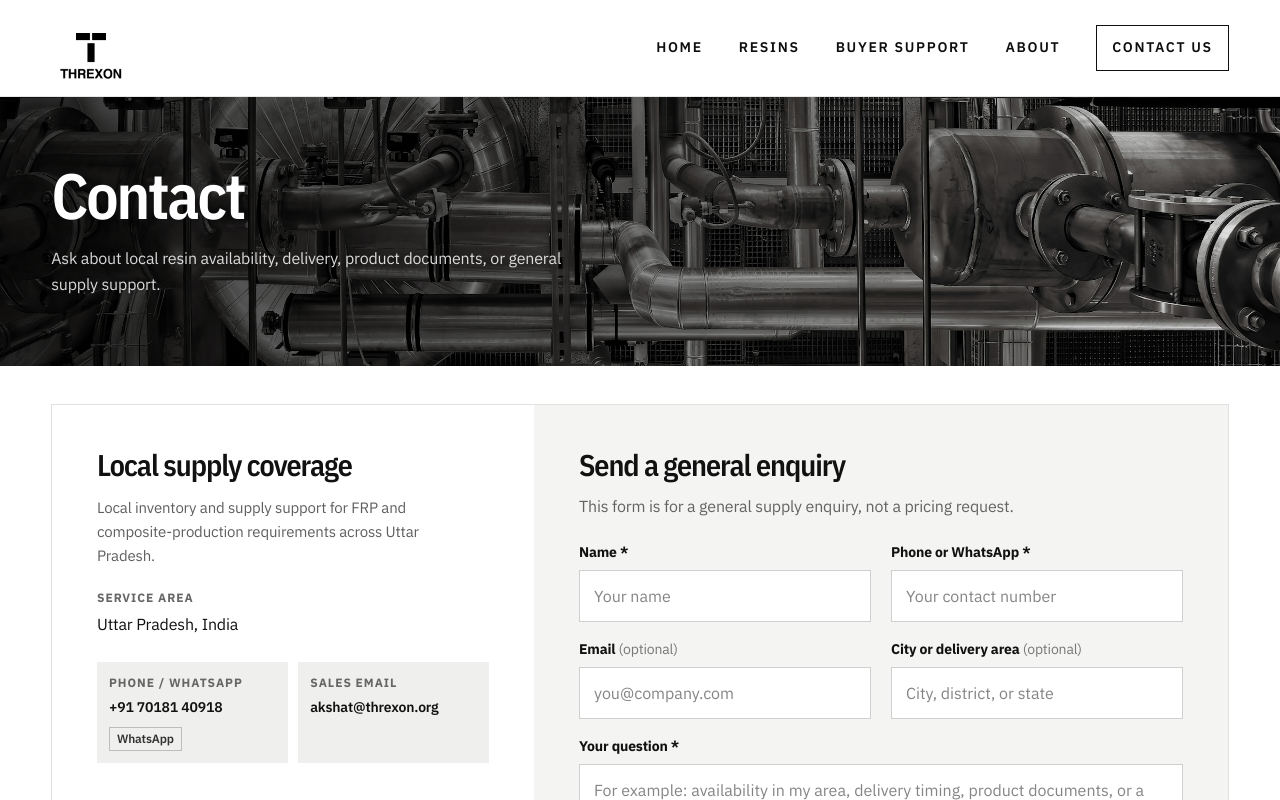
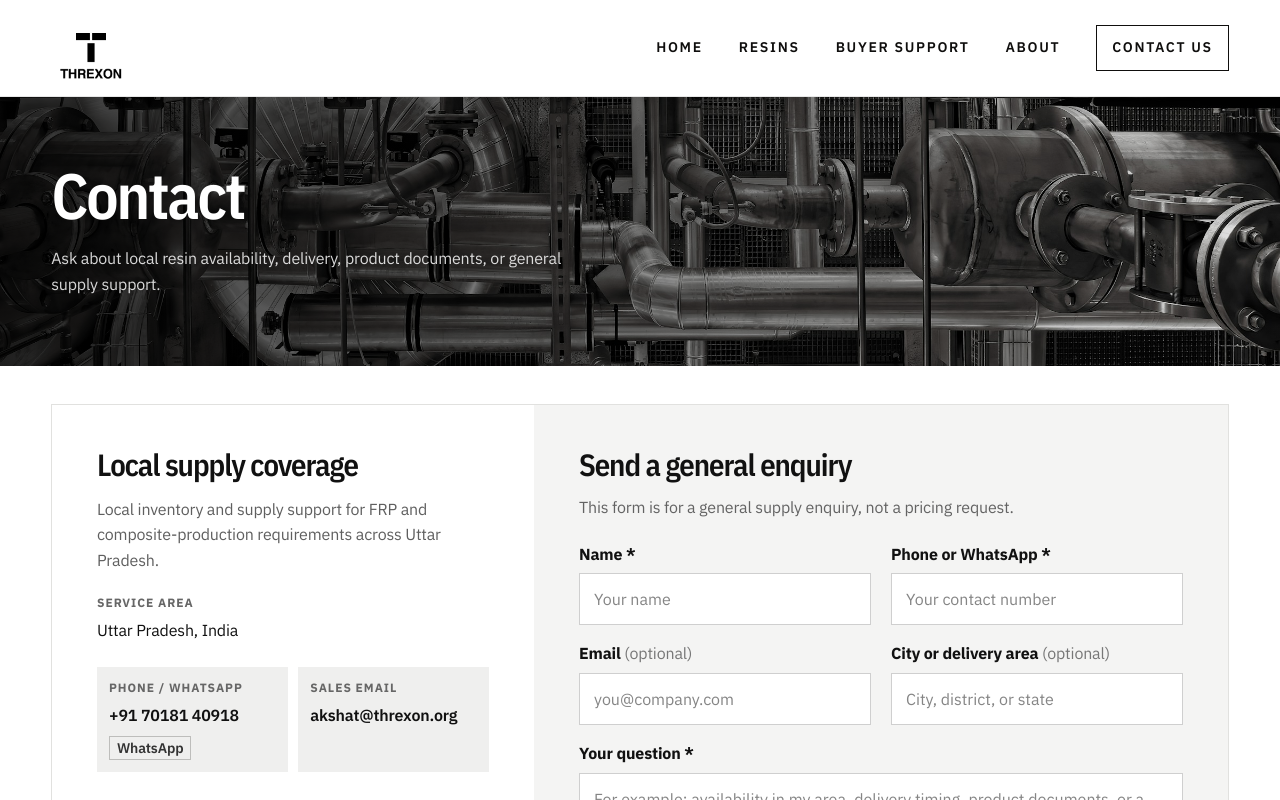
Before and after one commit to drifter089/TREXON-COMPANY, a Next.js app: page /contact in a window 1280 px wide. Shown: the top 800 px of the page. Built offline with nearby package versions, Linux system fonts and the light colour scheme; no server answers.

Commit message:
Normalize contact page type scale

```diff
--- a/app/components/Contact.module.css
+++ b/app/components/Contact.module.css
@@ -1,6 +1,6 @@
 .page {
   --contact-body: 1rem;
-  --contact-ui: 0.875rem;
+  --contact-ui: 1rem;
   --contact-meta: 0.75rem;
   background: #fff;
   color: #111;
@@ -102,7 +102,7 @@
 
 .locationCopy h2 {
   margin-top: 0;
-  font-size: clamp(1.875rem, 2vw, 2.25rem);
+  font-size: clamp(1.875rem, 2.4vw, 2rem);
   line-height: 1;
 }
 
@@ -110,7 +110,7 @@
   max-width: 36ch;
   margin-top: 16px;
   color: #5f5f5f;
-  font-size: 0.9375rem;
+  font-size: 1rem;
   line-height: 1.6;
 }
 
@@ -176,7 +176,7 @@
   padding: 3px 7px;
   border: 1px solid #bdbdbb;
   color: #333;
-  font-size: 0.75rem;
+  font-size: 0.875rem;
   font-weight: 600;
   line-height: 1;
   text-decoration: none;
@@ -206,7 +206,7 @@
 }
 
 .sectionHeading h2 {
-  font-size: clamp(1.875rem, 2vw, 2.25rem);
+  font-size: clamp(1.875rem, 2.4vw, 2rem);
   line-height: 1;
 }
 
```
